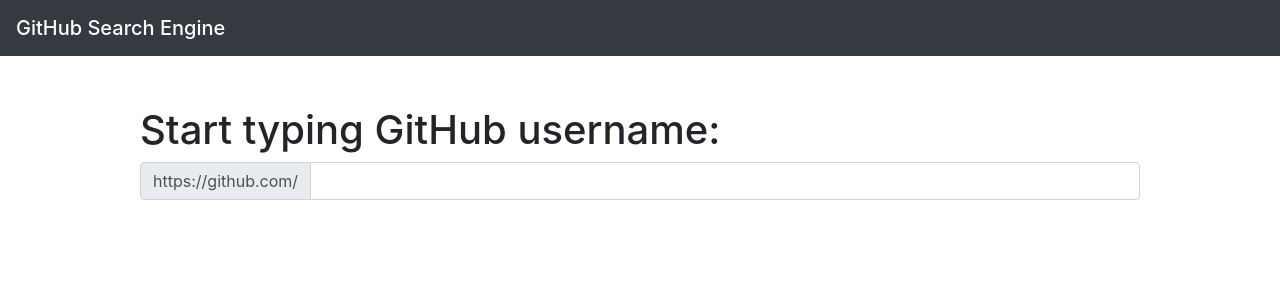
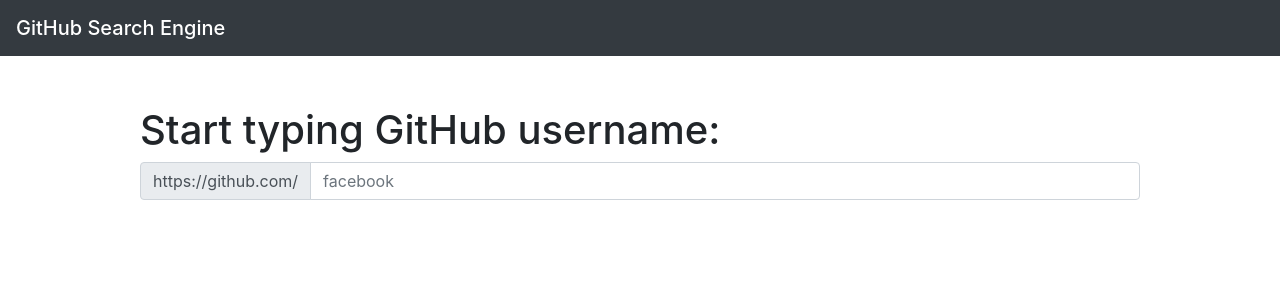
Before and after one commit to denys-fominykh/github-search-engine-react-redux, a React (Create React App) app: page / in a window 1280 px wide. Shown: the top 300 px of the page. Built offline with nearby package versions, Linux system fonts and the light colour scheme.

Commit message:
adding a placeholder

```diff
--- a/src/components/Search/Search.js
+++ b/src/components/Search/Search.js
@@ -23,6 +23,7 @@
                 className="form-control"
                 id="basic-url"
                 aria-describedby="basic-addon3"
+                placeholder="facebook"
                 onChange={this.onSearchChange}
               />
             </div>
```
